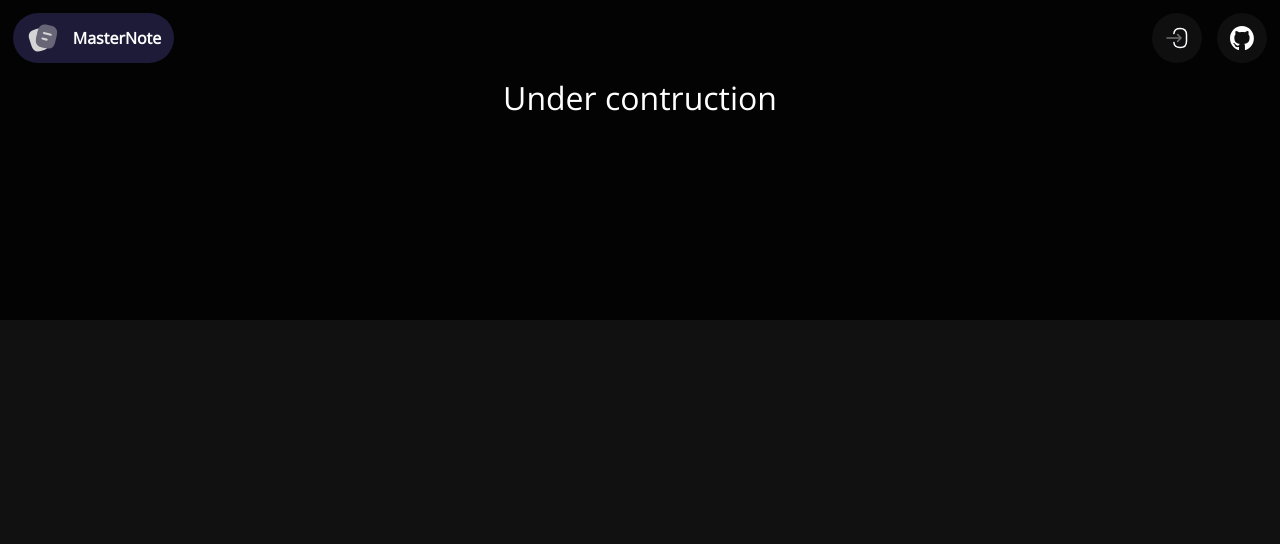
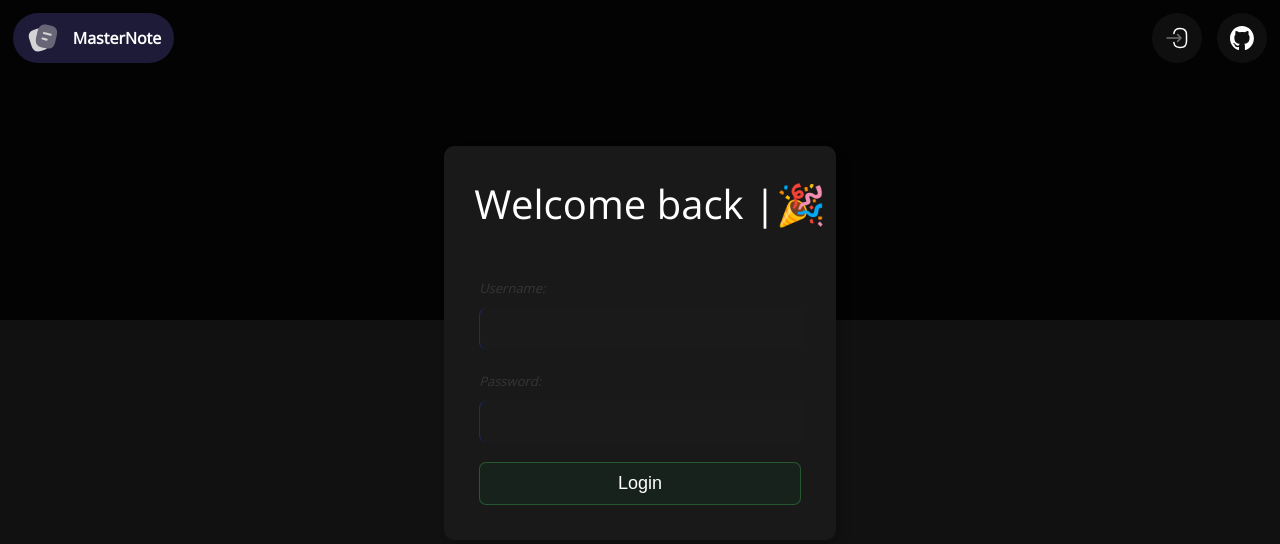
Before and after one commit to Pratik-Rathod/masternote, a Django app: page /login in a window 1280 px wide. Shown: the top 544 px of the page. Run offline with Django 4.2, Linux system fonts and the light colour scheme.

Commit message:
Login-form

```diff
--- a/masternote/masters/views.py
+++ b/masternote/masters/views.py
@@ -1,6 +1,7 @@
 from django.shortcuts import render,HttpResponse,redirect
 from django.contrib.auth.forms import AuthenticationForm,UserCreationForm
 from django.contrib.auth import login, logout,authenticate
+from django.contrib import messages
 
 # Create your views here.
 def home(request):
@@ -15,14 +16,13 @@ def userlogin(request):
       password = request.POST.get('password')
 
       user  = authenticate(username=username,password=password)
-
       if user is not None:
          login(request,user)
          return redirect('home')
       else:
+         messages.error(request, "~Username or password was wrong")
          return redirect('login')
    else:
-      context['login'] = 'Under contruction'
+      context['login'] = AuthenticationForm()
 
-   print(context)
    return render(request,'masters/login.html',context)
--- a/masternote/static/main.css
+++ b/masternote/static/main.css
@@ -11,7 +11,7 @@ body {
     margin: 0;
 }
 
-#background{
+#background {
     position: absolute;
     z-index: -1000;
     height: 40vh;
@@ -44,12 +44,14 @@ nav>div {
     height: 100%;
     border-radius: 50px;
     background-color: rgba(37, 33, 70, 0.796);
-    transition: 500ms ease-in-out ;
+    transition: 500ms ease-in-out;
 }
-.navbutton:hover{
-    background-color:rgba(55, 52, 75, 0.997) ;
-    transition: 200ms ease-in-out ;
+
+.navbutton:hover {
+    background-color: rgba(55, 52, 75, 0.997);
+    transition: 200ms ease-in-out;
 }
+
 .navbutton>a {
     margin: 0 13px 0 13px;
     font-weight: bold;
@@ -57,11 +59,13 @@ nav>div {
     text-decoration: none;
 }
 
-#leftnav > .navbutton{
+#leftnav>.navbutton {
     background-color: rgba(48, 48, 48, 0.27);
     margin-left: 15px;
     border-radius: 100%;
 }
+
+
 .navbutton>a>img {
     display: flex;
     z-index: -10;
@@ -69,3 +73,75 @@ nav>div {
     height: 24px;
     width: 24px;
 }
+
+.form-flex-container {
+    display: flex;
+    margin-top: 70px;
+
+    justify-content: center;
+    justify-items: center;
+    flex-direction: column;
+    align-items: center;
+
+}
+
+
+#login-form-class {
+    padding: 10px;
+    box-shadow: 5px 5px 10px rgba(0, 0, 0, 0.199);
+    width: auto;
+    background-color: #191919;
+    border-radius: 10px;
+}
+
+#greet {
+    font-size: 2.5rem;
+    margin: 20px 0 20px 20px;
+
+}
+
+.login-form {
+    padding: 25px;;
+}
+
+.login-form div label {
+    font-size: small;
+    font-style: italic;
+    color: #363636;
+}
+
+.login-form div input {
+    width: 100%;
+    border-radius: 7px;
+    color: white;
+    box-shadow: none;
+    border: none;
+    border-left: 1px solid rgba(28, 55, 176, 0.61);
+    background-color: rgba(33, 33, 33, 0.325);
+    margin-top: 10px;
+    font-size: large;
+    margin-bottom: 20px;
+    display: block;
+    padding-top: 10px;
+    padding-bottom: 10px;
+}
+
+input:focus {
+    outline: none;
+}
+
+.login-form input[type='submit'] {
+    width: 100%;
+    padding: 10px;
+    border-radius: 7px;
+    font-size: large;
+    color: white;
+    background-color: #24ff780b;
+    border: 1px solid rgba(84, 255, 115, 0.24);
+
+}
+.error{
+    font-size: smaller;
+    color: rgba(255, 0, 0, 0.519);
+    font-style: italic;
+}
--- a/masternote/templates/index.html
+++ b/masternote/templates/index.html
@@ -1,6 +1,6 @@
 {%extends '_base.html'%}
 {%block 'main'%}
 <div style="display: flex; align-self: center; justify-content: center; font-size: xx-large;">
-     Under Construction
+
 </div>
 {%endblock%}
--- a/masternote/templates/masters/login.html
+++ b/masternote/templates/masters/login.html
@@ -2,12 +2,26 @@
 
 {% block 'main' %}
 
-<div class="login-form" style="display: flex; align-self: center; justify-content: center; font-size: xx-large;">
-    <form action="login" method="post">
-        {{login}}
-        {% csrf_token %}
-        <!-- <input type="submit" value="login"> -->
-    </form>
+<div class="form-flex-container">
+    <div id="login-form-class">
+        <div id="greet">
+            Welcome back |🎉
+        </div>
+        <form class="login-form" action="login" method="post">
+            {{login.as_div}}
+            {% csrf_token %}
+            <input type="submit" value="Login">
+            {% if messages %}
+            <div class="messages">
+                {% for message in messages %}
+                <span{% if message.tags %} class="{{ message.tags }}" {% endif %}>{{ message }}</span>
+                    {% endfor %}
+            </div>
+            {% endif %}
+        </form>
+
+
+    </div>
 </div>
 
 {% endblock %}
```
